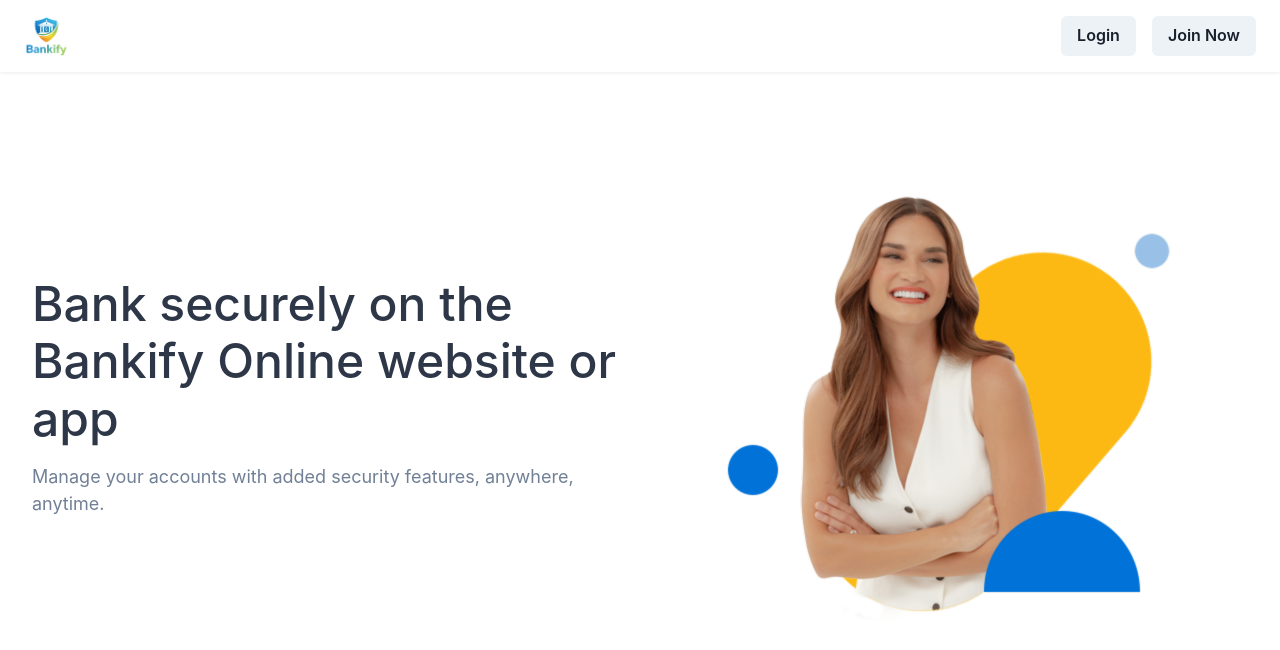
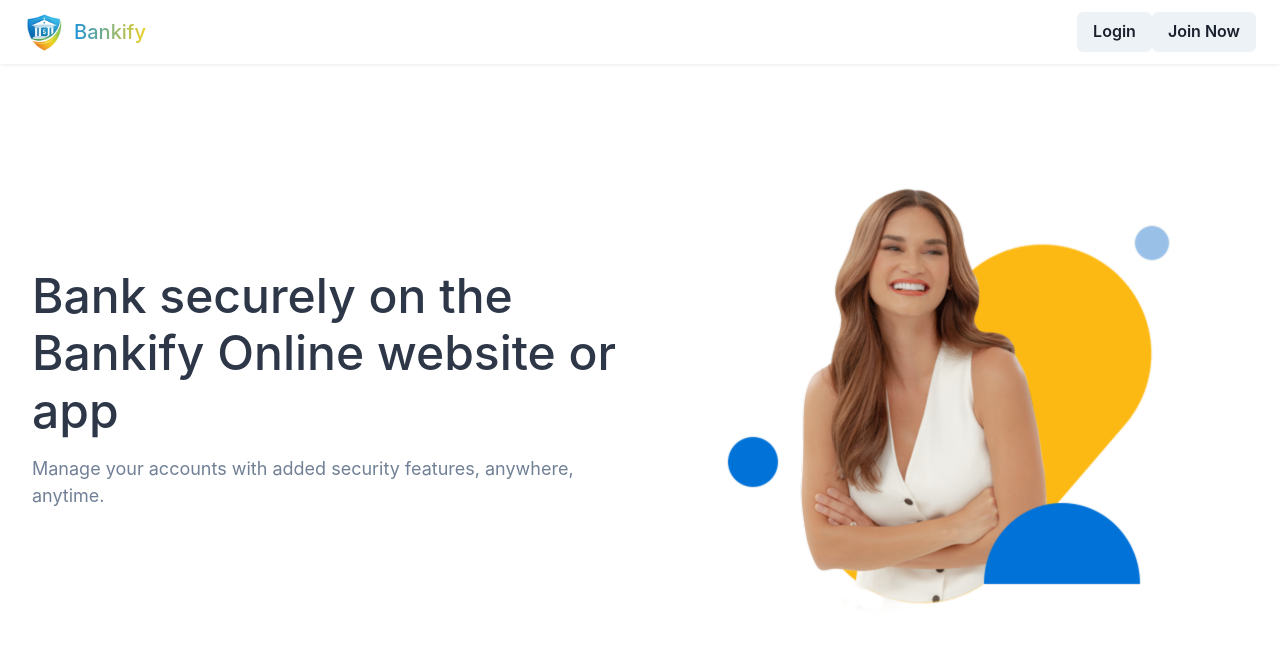
Before and after one commit to justine-paul-adan/Bankify-Application, a React (Create React App) app in the folder MyApplication/clientapp/: page / in a window 1280 px wide. Shown: the top 650 px of the page. Built offline with nearby package versions, Linux system fonts and the light colour scheme.

Commit message:
refactor header for better design

```diff
--- a/MyApplication/clientapp/package.json
+++ b/MyApplication/clientapp/package.json
@@ -19,6 +19,7 @@
     "framer-motion": "^12.38.0",
     "react": "^19.2.5",
     "react-dom": "^19.2.5",
+    "react-icons": "^5.6.0",
     "react-router-dom": "^7.14.1",
     "react-scripts": "5.0.1",
     "recharts": "^3.8.1",
--- a/MyApplication/clientapp/src/components/header/header.module.scss
+++ b/MyApplication/clientapp/src/components/header/header.module.scss
@@ -1,66 +1,36 @@
-
 .header {
   background-color: white;
   padding: 0 1.5rem;
-  height: 4.5rem;
+  height: 4rem;
   box-shadow: 0 1px 4px rgba(0, 0, 0, 0.08);
   position: sticky;
   top: 0;
   z-index: 1000;
   display: flex;
+  justify-content: space-between;
+
+  .logo {
+    display: flex;
     align-items: center;
-  justify-content: space-between;
+
+    img {
+      height: 2.5rem;
+      margin-right: 0.5rem;
     }
 
-.logo img {
-  height: 40px;
-  object-fit: contain;
+    span {
+      font-size: 1.25rem;
+      font-weight: 500;
+      background: linear-gradient(90deg, #2093d8, #edd124);
+      background-clip: text;
+      color: transparent;
+    }
   }
 
   .navLinks {
     display: flex;
-  gap: 2rem;
+    align-items: center;
+    font-size: 1rem;
+    gap: .25rem;
   }
-
-.navLinks a {
-  font-weight: 500;
-  font-size: 1rem;
-  text-decoration: none;
-  color: #2d3748;
-  transition: color 0.2s;
 }
-
-.navLinks a:hover {
-  color: #3182ce;
-}
-
-.actionButtons {
-  display: flex;
-  gap: 1rem;
-}
-
-.actionButtons .login {
-  background: none;
-  border: none;
-  font-weight: 500;
-  cursor: pointer;
-  color: #2d3748;
-}
-
-.actionButtons .login:hover {
-  color: #3182ce;
-}
-
-.actionButtons .join {
-  background-color: #3182ce;
-  color: white;
-  border: none;
-  font-weight: 600;
-  padding: 0.5rem 1rem;
-  cursor: pointer;
-  border-radius: 0.25rem;
-}
-
-.actionButtons .join:hover {
-  background-color: #2c5282;
-}
--- a/MyApplication/clientapp/src/components/header/header.tsx
+++ b/MyApplication/clientapp/src/components/header/header.tsx
@@ -1,31 +1,48 @@
 import { useState } from "react";
-import { Box, Flex, HStack, Link, Image, Button, Modal, ModalOverlay, ModalContent, ModalHeader, ModalBody, ModalCloseButton, Menu, MenuButton, MenuList, MenuItem, Avatar } from "@chakra-ui/react";
+import { Box, Flex, HStack, Link, Text, Button, Modal, ModalOverlay, ModalContent, ModalHeader, ModalBody, ModalCloseButton, Menu, MenuButton, MenuList, MenuItem, Avatar, Badge, Divider, Icon } from "@chakra-ui/react";
 import s from "./header.module.scss";
 import { Login } from "../logins/login";
 import { SignUp } from "../logins/signUp";
 import { useAuth } from "../../context/authContext";
+import { useNavigate } from "react-router-dom";
+import { FiClock, FiLock, FiLogOut, FiUser, FiUsers } from "react-icons/fi";
+import { RxDashboard } from "react-icons/rx";
+import { LuBanknote } from "react-icons/lu";
+import { BsGraphUpArrow } from "react-icons/bs";
+import { GoGear } from "react-icons/go";
 
 const Header = () => {
   const { user, logout } = useAuth();
   const [isOpen, setIsOpen] = useState<boolean>(false);
   const [isRegisterOpen, setIsRegisterOpen] = useState<boolean>(false);
+  const navigate = useNavigate();
+
   const navByRole = (role: string) => {
     switch (role) {
       case "Admin":
-        return [{ label: "Dashboard", href: "/admin/dashboard" }];
+        return [
+          {
+            label: "Dashboard", icon: <RxDashboard />
+            , href: "/admin/dashboard"
+          },
+          { label: "Users", icon: <FiUsers  />, href: "/admin/users" },
+          { label: "Accounts", icon: <LuBanknote />, href: "/admin/accounts" },
+          { label: "Reports", icon: <BsGraphUpArrow  />, href: "/admin/settings" },
+        ];
 
       case "Teller":
         return [
-          { label: "Dashboard", href: "/teller/dashboard" },
-          { label: "Customers", href: "/teller/customers" },
+          { label: "Dashboard", icon: <RxDashboard />, href: "/teller/dashboard" },
+          { label: "Customers", icon: <FiUsers  />, href: "/teller/customers" },
+          { label: "Reports", icon: <BsGraphUpArrow  />, href: "/admin/settings" },
+          { label: "Accounts", icon: <LuBanknote />, href: "/admin/accounts" },
         ];
 
       case "User":
         return [
-          { label: "Dashboard", href: "/dashboard" },
-          { label: "Transactions", href: "/transactions" },
-          { label: "Accounts", href: "/accounts" },
-          { label: "Settings", href: "/settings" },
+          { label: "Dashboard", icon: <RxDashboard />, href: "/dashboard" },
+          { label: "Transactions", icon: <FiClock />, href: "/transactions" },
+          { label: "Settings", icon: <GoGear  />, href: "/settings" },
         ];
       default:
         return [];
@@ -50,22 +67,22 @@
   return (
     <Box className={s.header}>
       <Flex align="center" justify="space-between" w="100%">
-        <Box className={s.logo}>
-          <Link href="/">
-            <Image src="/logo.png" alt="Logo" />
-          </Link>
-        </Box>
+        <Link className={s.logo} href="/" _hover={{ textDecoration: "none" }}>
+          <img src="./logo1.png" alt="Bankify Logo" />
+          <span>Bankify</span>
+        </Link>
 
-        <HStack className={s.navLinks}>
+        <HStack spacing={8}>
           {user &&
             navItems.map((nav) => (
-              <Link key={nav.label} href={nav.href} fontWeight="bold">
-                {nav.label}
+              <Link className={s.navLinks} key={nav.label} href={nav.href} fontWeight="bold" _hover={{ textDecoration: "none" }}>
+               {nav.icon}
+               {nav.label}
               </Link>
             ))}
         </HStack>
 
-        <Flex className={s.actionButtons} align="center">
+        <Flex className={s.actionButtons} align="center" >
           {!user ? (
             <>
               <Button onClick={() => setIsOpen(true)}>Login</Button>
@@ -81,14 +98,44 @@
                 />
               </MenuButton>
 
-              <MenuList>
-                <MenuItem>{user.email}</MenuItem>
+              <MenuList p={3} borderRadius="md" boxShadow="lg">
+                <Flex align="center" mb={3}>
+                  <Avatar
+                    size="md"
+                    name={user.email}
+                    getInitials={(name) => getInitials(name)}
+                  />
+                  <Box flex={1} ml={4}>
+                    <Text fontWeight="bold">{user.email}</Text>
+                    <Badge colorScheme="green" borderRadius="full" px={2}>
+                      User
+                    </Badge>
+                  </Box>
 
-                <MenuItem color={getRoleColor(user.role)}>
-                  Role: {user.role}
+                </Flex>
+                <Divider mb={2} />
+
+                <MenuItem icon={<Icon as={FiUser} />}>
+                  Profile Settings
                 </MenuItem>
 
-                <MenuItem onClick={() => logout(false)} color="red.500">
+                <MenuItem icon={<Icon as={FiLock} />}>
+                  Security (PIN / Password)
+                </MenuItem>
+
+                <MenuItem icon={<Icon as={FiClock} />}>
+                  Activity Log
+                </MenuItem>
+
+                <Divider my={2} />
+
+                {/* Logout */}
+                <MenuItem
+                  icon={<Icon as={FiLogOut} />}
+                  color="red.500"
+                  _hover={{ bg: "red.50" }}
+                  onClick={() => logout(false)}
+                >
                   Logout
                 </MenuItem>
               </MenuList>
@@ -96,8 +143,6 @@
           )}
         </Flex>
       </Flex>
-
-      {/* Login Modal */}
       <Modal isOpen={isOpen} onClose={() => setIsOpen(false)} isCentered>
         <ModalOverlay />
         <ModalContent>
@@ -108,22 +153,6 @@
           </ModalBody>
         </ModalContent>
       </Modal>
-
-      {/* Register Modal */}
-      <Modal
-        isOpen={isRegisterOpen}
-        onClose={() => setIsRegisterOpen(false)}
-        isCentered
-      >
-        <ModalOverlay />
-        <ModalContent>
-          <ModalHeader>Register</ModalHeader>
-          <ModalCloseButton />
-          <ModalBody pb={6}>
-            <SignUp onSuccess={() => setIsRegisterOpen(false)} />
-          </ModalBody>
-        </ModalContent>
-      </Modal>
     </Box>
   );
 };
```
Also changed, not shown: MyApplication/clientapp/public/logo1.png (added), 1 other file (tests, documents, lock files or other folders). Lines whose indentation alone changed are shown as unchanged.
